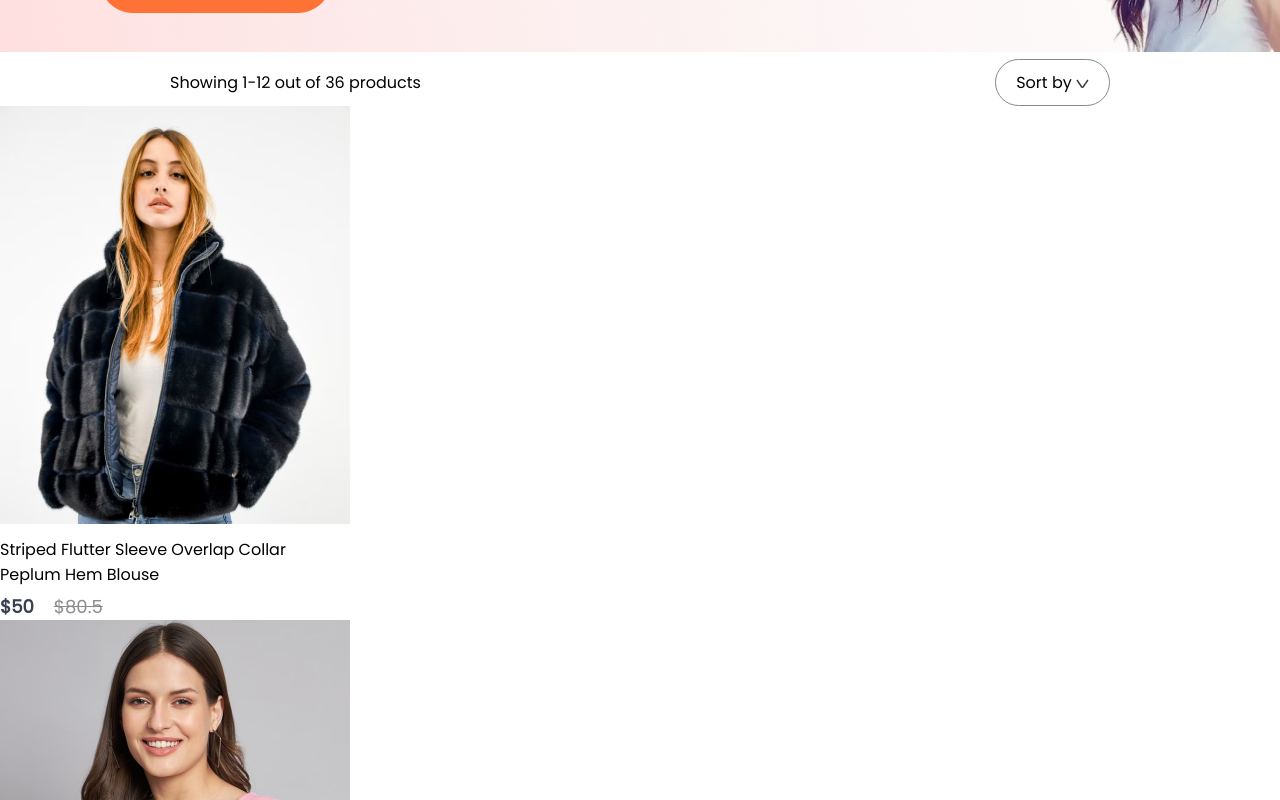
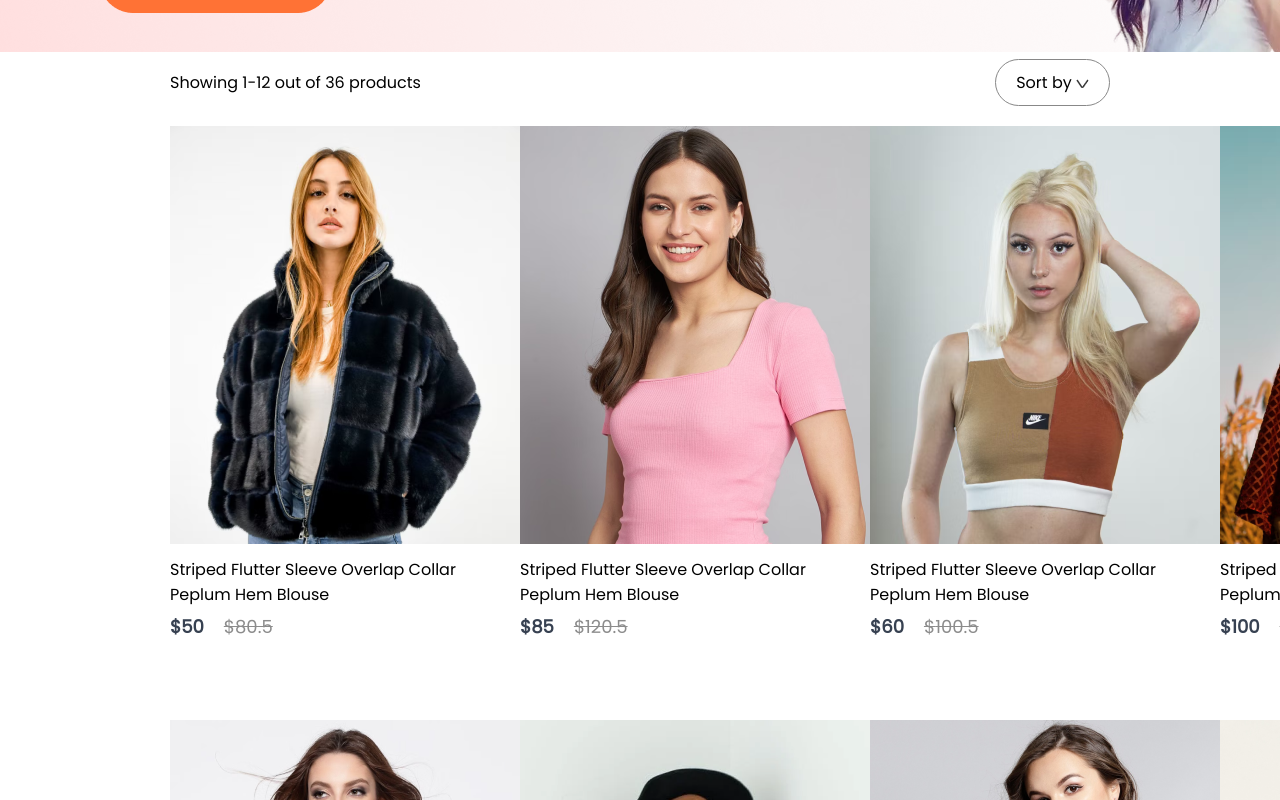
Before and after one commit to nishika678/E-Commerce, a React (Create React App) app: page /women in a window 1280 px wide. Shown: the part 380-1180 px from the top of the page. Built offline with nearby package versions, Linux system fonts and the light colour scheme.

Commit message:
Update ShopCategory.css

```diff
--- a/src/Pages/CSS/ShopCategory.css
+++ b/src/Pages/CSS/ShopCategory.css
@@ -14,3 +14,25 @@
     border-radius: 40px;
     border: 1px solid #888;
 }
+.shopcategory-indexsort p span{
+  font-weight: 600;
+}
+.shopcategory-products{
+    margin: 20px 170px;
+    display: grid;
+    grid-template-columns: 1fr 1fr 1fr 1fr;
+    row-gap: 80px;
+}
+.shopcategory-loadmore{
+    display: flex;
+    justify-content: center;
+    align-items: center;
+    margin: 150px auto;
+    width: 233px;
+    height: 69px;
+    border-radius: 75px;
+    background: #ededed;
+    color:#787878;
+    font-size: 18px;
+    font-weight: 500;
+}
```
